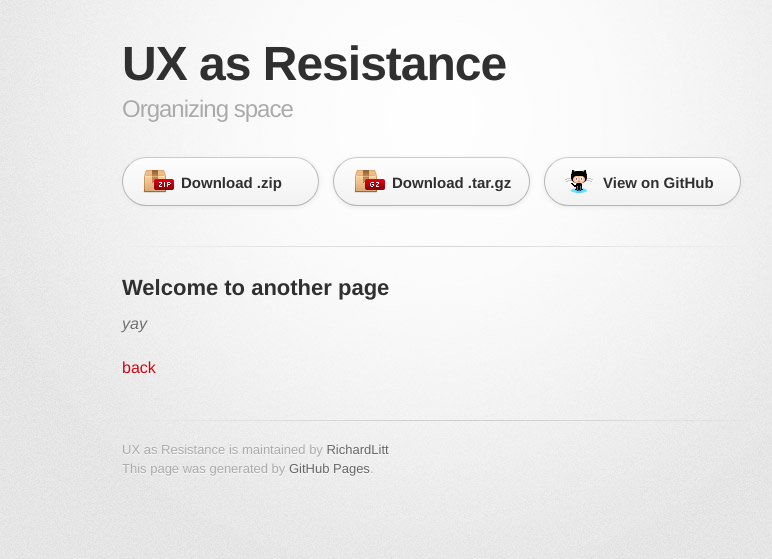
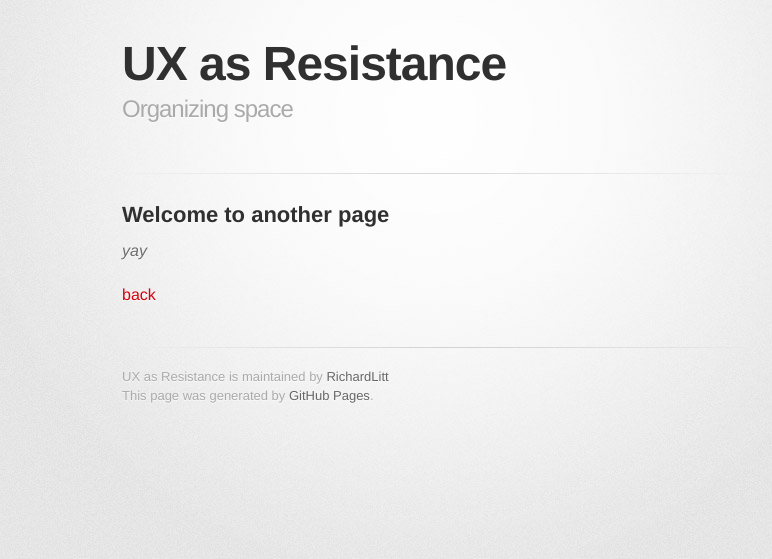
Before and after one commit to RichardLitt/UX-as-resistance, a Jekyll site: the page built from another-page.md, in a window 1280 px wide. Shown: the top 559 px of the page, without its empty margins (208-980 px from the left). Built offline with Jekyll 4.4.1, drawn with Linux system fonts in a browser that asks for light colours; some web fonts are replaced; our own code applies the rules of GitHub Pages for plain Markdown files.

Commit message:
update
remove links in layout

```diff
--- a/_layouts/default.html
+++ b/_layouts/default.html
@@ -20,14 +20,6 @@
           <h1>{{ site.title | default: site.github.repository_name }}</h1>
           <h2>{{ site.description | default: site.github.project_tagline }}</h2>
         </header>
-
-        <section id="downloads" class="clearfix">
-          {% if site.show_downloads %}
-          <a href="{{ site.github.zip_url }}" id="download-zip" class="button"><span>Download .zip</span></a>
-          <a href="{{ site.github.tar_url }}" id="download-tar-gz" class="button"><span>Download .tar.gz</span></a>
-          {% endif %}
-          <a href="{{ site.github.repository_url }}" id="view-on-github" class="button"><span>View on GitHub</span></a>
-        </section>
 
         <hr>
 
```
Also changed, not shown: index.md (+0 -3 lines).
